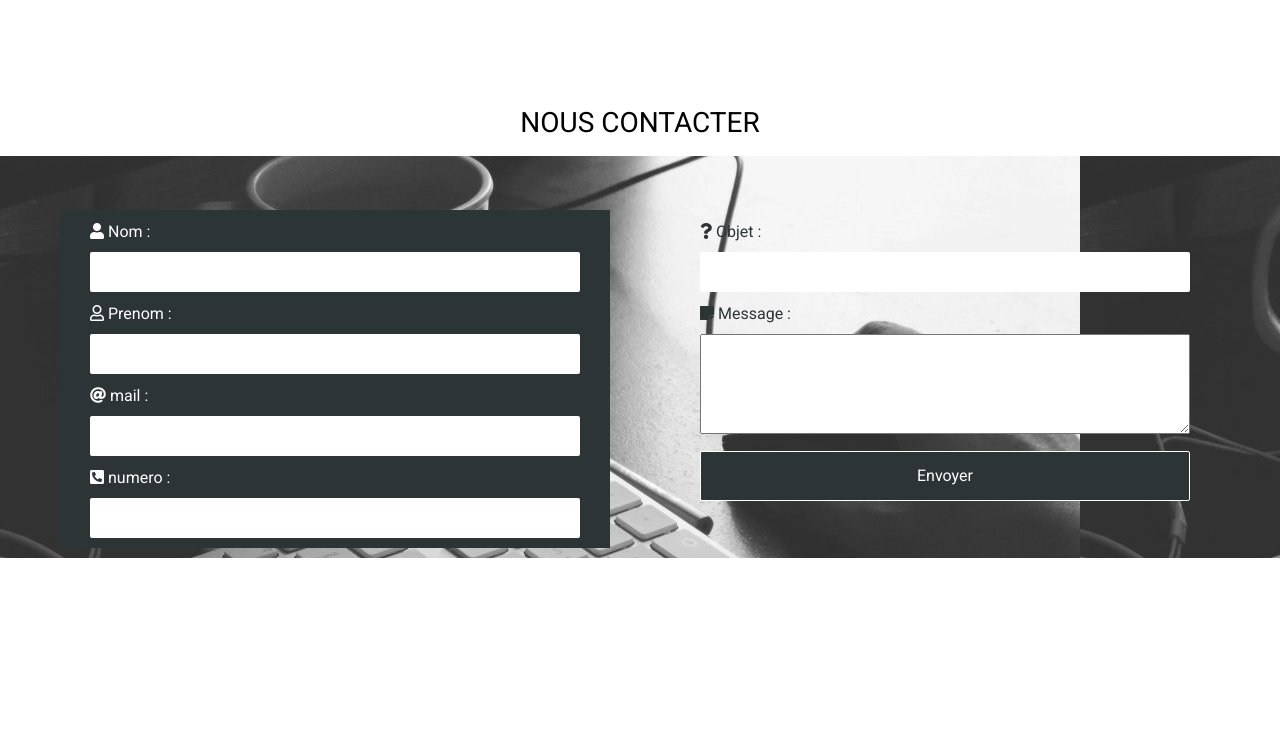
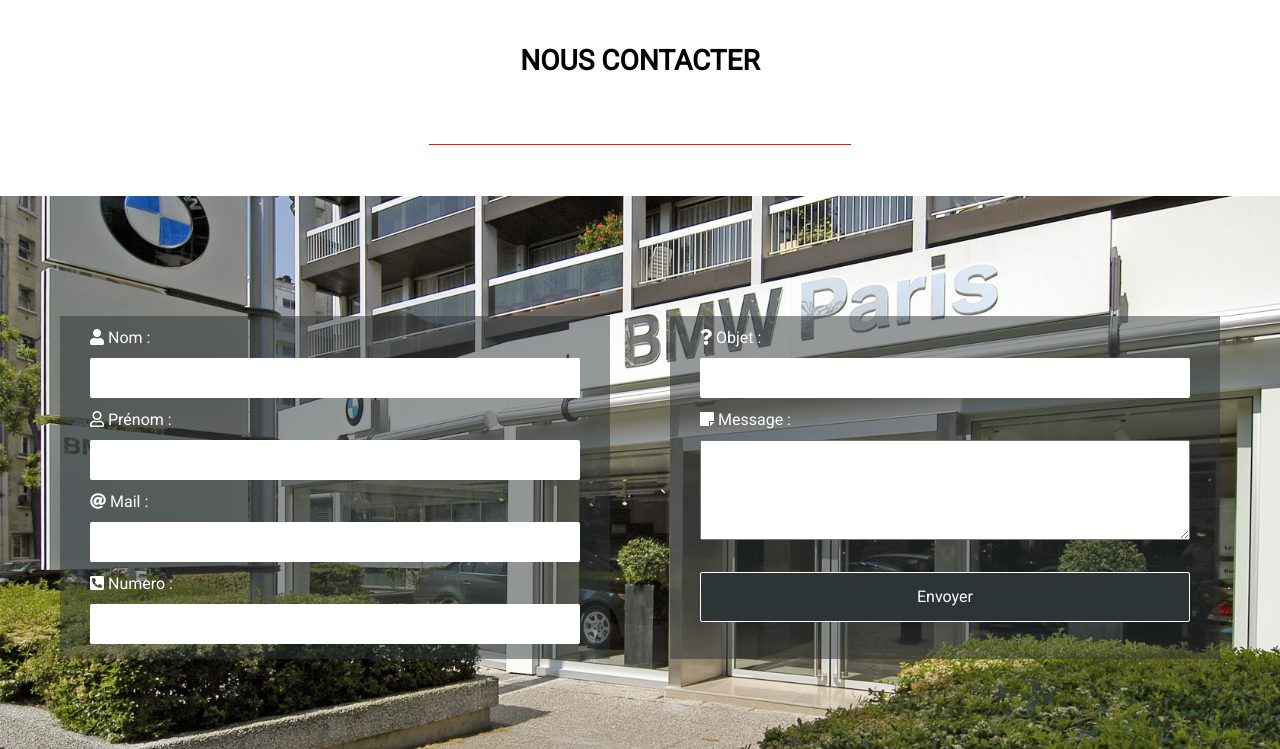
Before and after one commit to Nepta75/PPE, a PHP site: page /contact.php in a window 1280 px wide. Shown: the part 581-1330 px from the top of the page. Before the commit the page ends 1139 px from the top, so only its background shows below. Run offline with PHP 8.4, Linux system fonts and the light colour scheme; a map, chart or similar area stays blank.

Commit message:
Petits correctifs orthographe & design

```diff
--- a/contact.php
+++ b/contact.php
@@ -30,7 +30,7 @@
                   $error = "Erreur : Email invalide !";
               }
         } else {
-            $error = "Erreur : Veuillez remplire tous les champs !";
+            $error = "Erreur : Veuillez remplir tous les champs !";
         }
     }
 ?>
@@ -46,14 +46,14 @@
 
 <div class="contact-info">
     <div class="sub-block-contact-info">
-        <h4>Horraire d'ouverture :</h4>
+        <h4>Horaires d'ouverture :</h4>
         <div>Lundi : 9h00 - 12h00 | 14h00 - 19h00</div>
-        <div>mardi : 9h00 - 12h00 | 14h00 - 19h00</div>
-        <div>mercredi : 9h00 - 12h00 | 14h00 - 19h00</div>
-        <div>jeudi : 9h00 - 12h00 | 14h00 - 19h00</div>
-        <div>vendredi : 9h00 - 12h00 | 14h00 - 19h00</div>
-        <div>samedi : fermé</div>
-        <div>dimanche : fermé</div>
+        <div>Mardi : 9h00 - 12h00 | 14h00 - 19h00</div>
+        <div>Mercredi : 9h00 - 12h00 | 14h00 - 19h00</div>
+        <div>Jeudi : 9h00 - 12h00 | 14h00 - 19h00</div>
+        <div>Vendredi : 9h00 - 12h00 | 14h00 - 19h00</div>
+        <div>Samedi : fermé</div>
+        <div>Dimanche : fermé</div>
         <hr>
         <div><i class="fas fa-phone-square-alt"> Tel : </i><b> 01 85 53 09 07</b></div>
         <div><i class="fas fa-phone-square-alt"> Service client : </i><b> 0 800 26 98 00</b></div>
--- a/css/style.css
+++ b/css/style.css
@@ -195,7 +195,14 @@
 	font-size: 20px;
 }
 
-/* --------------- connexion ----------------- */
+/*             CONTENU A PROPOS                */
+
+.about-title {
+	font-weight: bolder;
+	margin: 7% 0 5% 0;
+}
+
+/* --------------- CONNEXION ----------------- */
 
 .connexion {
 	text-align: center;
@@ -251,6 +258,8 @@
 	margin-top: 100px;
 	width: 100%;
 	background-image: url("../img/contact-form-background.jpg");
+	background-repeat: no-repeat;
+	background-size: 100%;
 	height: 100%;
 }
 
@@ -260,21 +269,32 @@
 }
 
 .test {
-	background-color: #2d3436;
+	background-color: rgb(45 , 52 , 54 , 0.5);
 	width: 100%;
 	justify-content: flex-end;
+	padding-bottom: 5px;
 }
 
-.test2{
+.test2 {
+	color: #ffffff;
 	width: 100%;
+	background-color: rgb(45 , 52 , 54 , 0.5);
+	padding-bottom: 5px;
 }
 
-.form_contact h3 {
+form h3 {
+	margin-top: 3%;
 	position: relative;
 	bottom : 50px;
 	text-transform: uppercase;
 	color: #000000;
+	font-weight: bolder;
 	text-align: center;
+}
+
+.form_contact {
+	margin-top: 0;
+	padding: 100px 0 70px 0;
 }
 
 .form_contact div {
@@ -282,11 +302,11 @@
 }
 
 .form_contact label {
-	color: #fff;
+	color: #ffffff;
 }
 
 .form_contact i {
-	color:#fff;
+	color:#ffffff;
 }
 
 .form_contact input {
@@ -303,19 +323,20 @@
 }
 
 .test2-sub-block i {
-	color: #2d3436;
+	color: #ffffff;
 }
 
 .test2-sub-block label {
-	color: #2d3436;
+	color: #ffffff;
 }
 
 .submit_form_contact  input {
-	border: 1px solid #fff;
+	border: 1px solid #ffffff;
 	border-radius: 2px;
-	color: #fff;
+	color: #ffffff;
 	height: 50px;
 	background-color: #2d3436;
+	margin-top: 15px;
 }
 
 .submit_form_contact input:hover {
@@ -323,8 +344,14 @@
 }
 
 .objet_form_contact i {
-	color: #2d3436;
+	color: #ffffff;
 }
 .objet_form_contact label {
-	color: #2d3436;
+	color: #ffffff;
 }
+
+hr.separator {
+	width: 33%;
+	margin-bottom: 4%;
+	background-color: #FF1B17;
+}
--- a/vue/vue_form_contact.php
+++ b/vue/vue_form_contact.php
@@ -1,6 +1,7 @@
 <form action="" method="POST">
+    <h3>Nous contacter</h3>
+    <hr class="separator">
     <div class="form_contact">
-    <h3>Nous contacter</h3>
         <div class="block-contact">
             <div class="test">
                 <div>
@@ -10,17 +11,17 @@
                 </div>
                 <div>
                     <i class="far fa-user"></i>
-                    <label for="prenom">Prenom : </label>
+                    <label for="prenom">Prénom : </label>
                     <input type="text" id="prenom" name="prenom" />
                 </div>
                 <div>
                     <i class="fas fa-at"></i>
-                    <label for="mail">mail : </label>
+                    <label for="mail">Mail : </label>
                     <input type="mail" id="mail" name="mail" />
                 </div>
                 <div>
                     <i class="fas fa-phone-square-alt"></i>
-                    <label for="numero">numero : </label>
+                    <label for="numero">Numero : </label>
                     <input type="tel" pattern="0[1-68]([-. ]?[0-9]{2}){4}" id="numero" name="numero" />
                 </div>
             </div>
```
Also changed, not shown: propos.php (+10 -52 lines), img/contact-form-background.jpg.
